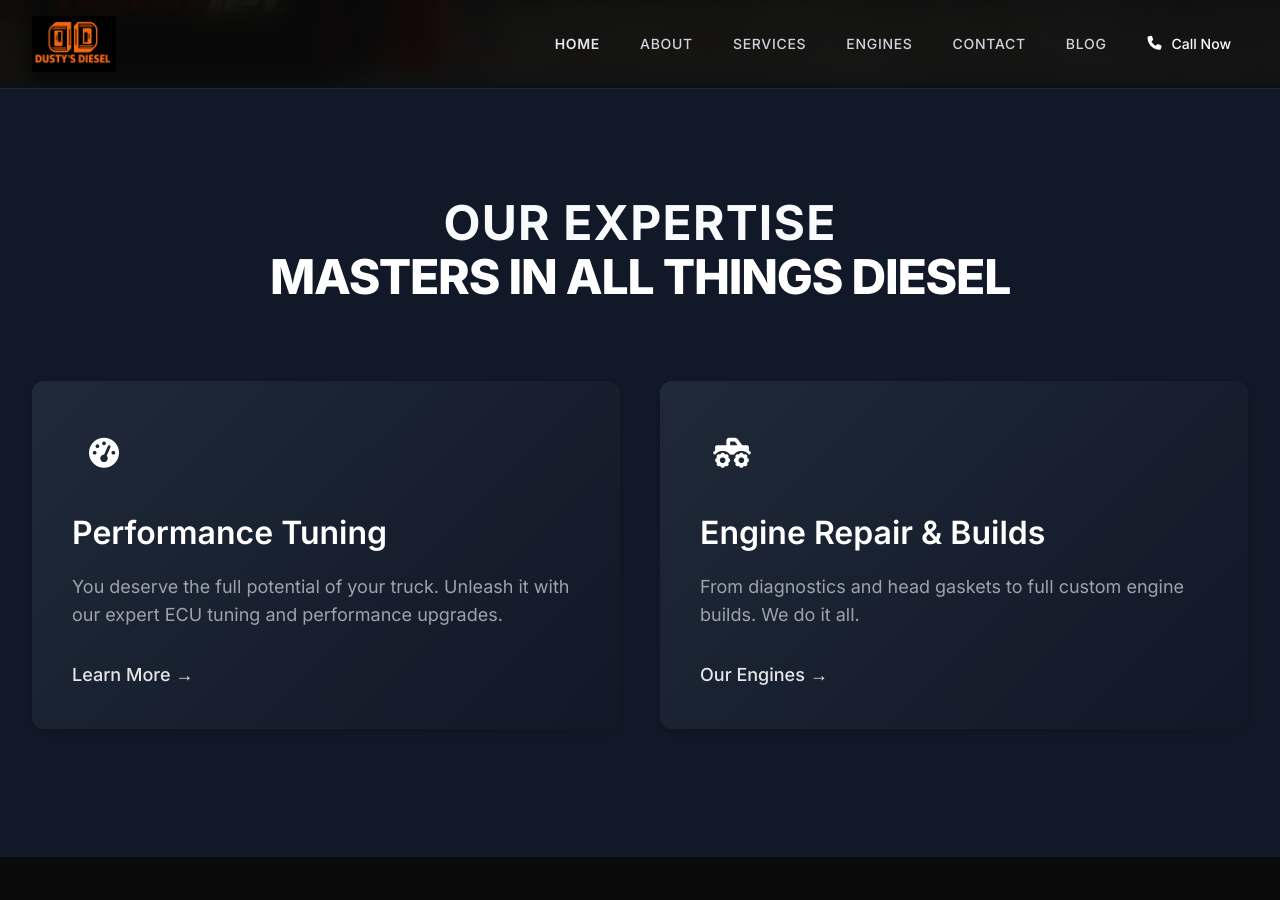
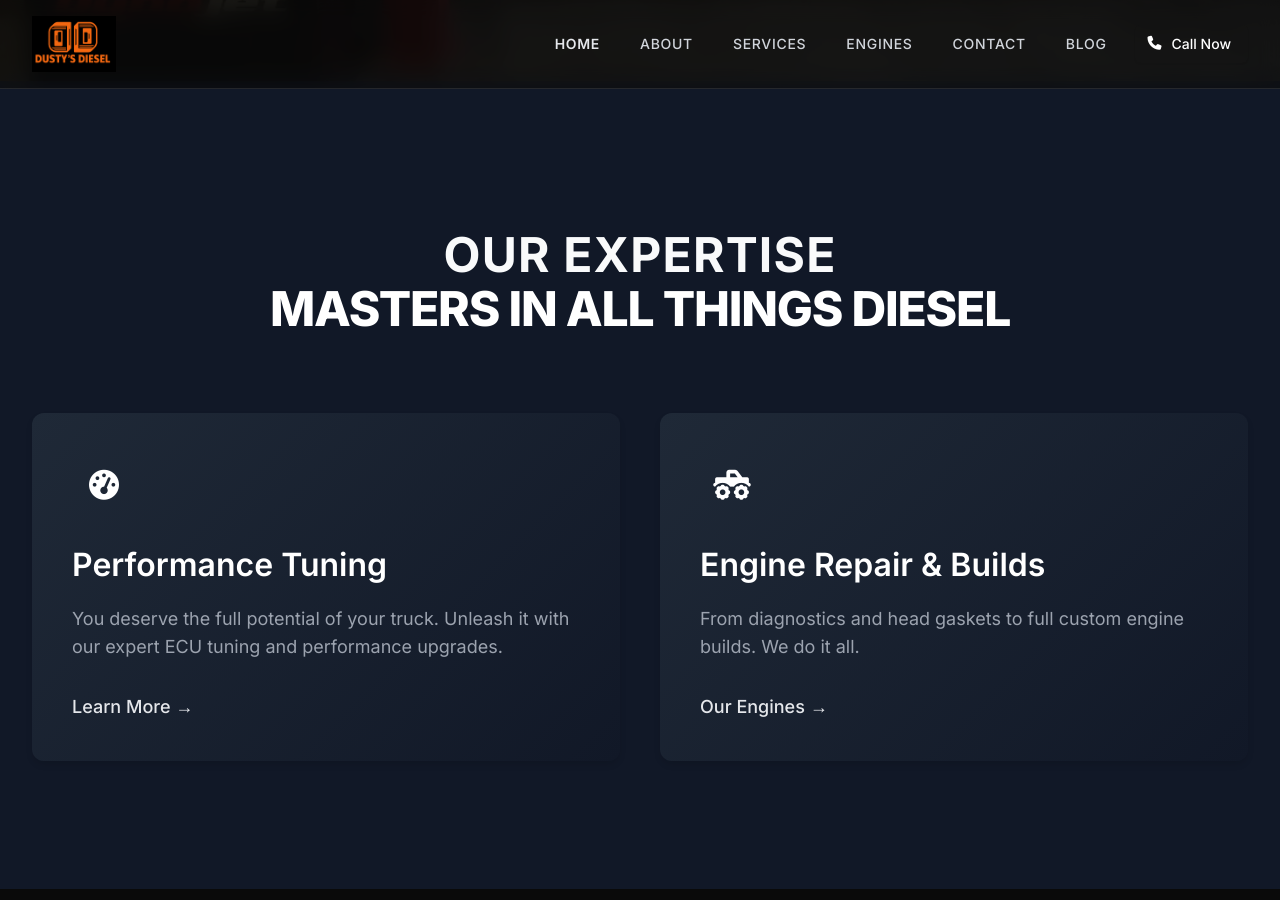
Before and after one commit to JamesBrownR/Dusty-s-Diesel, a Jekyll site: the page built from index.html, in a window 1280 px wide and 900 px high, scrolled down 818 px. Built offline with Jekyll 4.4.1, drawn with Linux system fonts in a browser that asks for light colours; nearby versions of some CDN libraries.

Commit message:
Update head-styles.html

```diff
--- a/_includes/head-styles.html
+++ b/_includes/head-styles.html
@@ -617,11 +617,11 @@
 
 
   h2 {
-    font-size: 3rem !important;; /* 30px */
-    font-weight: 700 !important;;
+    font-size: 3rem !important; /* 30px */
+    font-weight: 700 !important;
     color: #f9fafb; /* Light gray */
-    margin-top: 2rem;
-    margin-bottom: 1rem;
+    margin-top: 2rem !important;;
+    margin-bottom: 1rem !important;;
     line-height: 1.3;
 }
 
```
